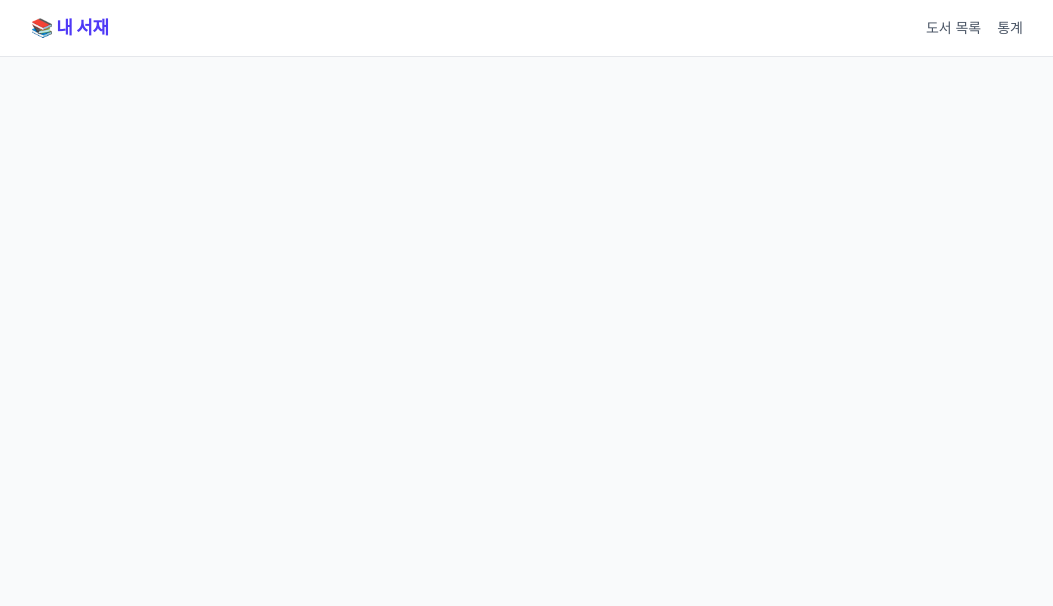
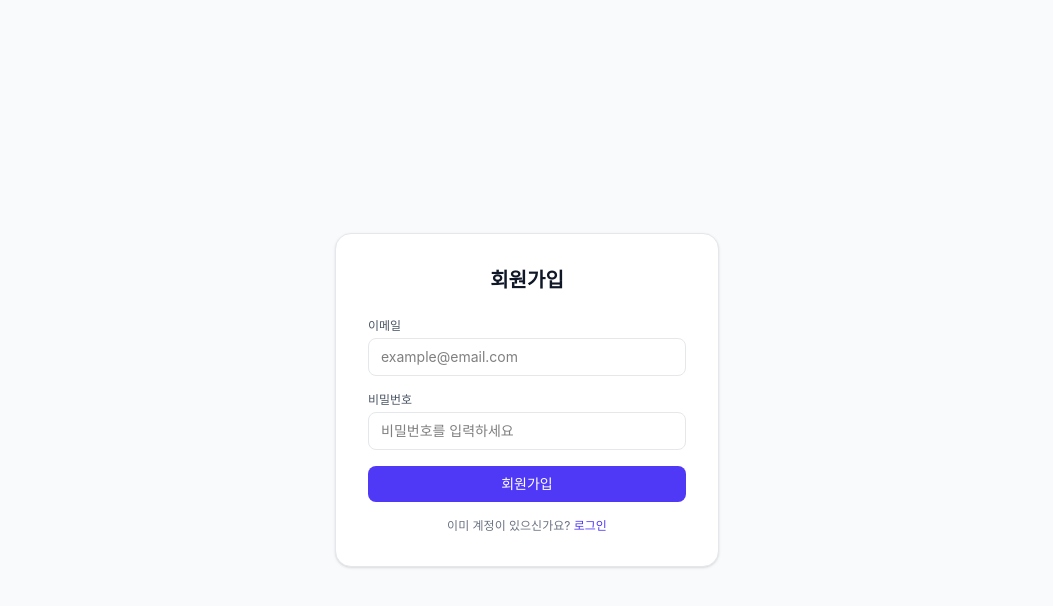
Before and after one commit to dhlee-0305/bookfrontend, a React (Vite) app: page /signup in a window 1280 px wide. Before the commit this address had no page. Shown: the top 606 px of the page, without its empty margins (113-1166 px from the left). Built offline with nearby package versions, Linux system fonts and the light colour scheme; no server answers.

Commit message:
feat: 회원가입/로그인 인증 기능 추가
- withCredentials 옵션 적용 (세션 쿠키 전달)
- AuthContext로 전역 로그인 상태 관리 (앱 진입 시 /api/auth/me 복원)
- 회원가입(/signup), 로그인(/login) 페이지 추가
- 헤더에 로그인/로그아웃 버튼 추가

```diff
--- a/src/App.jsx
+++ b/src/App.jsx
@@ -1,13 +1,23 @@
 import { BrowserRouter, Routes, Route, Navigate } from 'react-router-dom'
+import { AuthProvider } from './context/AuthContext'
 import Layout from './components/Layout'
 import BookList from './pages/BookList'
 import BookForm from './pages/BookForm'
 import BookDetail from './pages/BookDetail'
 import Stats from './pages/Stats'
+import Login from './pages/Login'
+import Signup from './pages/Signup'
 
 export default function App() {
   return (
     <BrowserRouter>
+      <AuthProvider>
+        <Routes>
+          <Route path="/login" element={<Login />} />
+          <Route path="/signup" element={<Signup />} />
+          <Route
+            path="*"
+            element={
               <Layout>
                 <Routes>
                   <Route path="/" element={<Navigate to="/books" replace />} />
@@ -18,6 +28,10 @@ export default function App() {
                   <Route path="/stats" element={<Stats />} />
                 </Routes>
               </Layout>
+            }
+          />
+        </Routes>
+      </AuthProvider>
     </BrowserRouter>
   )
 }
--- /dev/null
+++ b/src/api/auth.js
@@ -0,0 +1,9 @@
+import client from './client'
+
+export const fetchMe = () => client.get('/auth/me')
+
+export const signup = (data) => client.post('/auth/signup', data)
+
+export const login = (data) => client.post('/auth/login', data)
+
+export const logout = () => client.post('/auth/logout')
--- a/src/api/books.js
+++ b/src/api/books.js
@@ -1,7 +1,7 @@
 import client from './client'
 
 export const fetchBooks = (params) =>
-  client.get('/books', { params: { ...params, include: 'readStatus' } })
+  client.get('/books', { params: { ...params } })
 
 export const fetchBook = (id) =>
   client.get(`/books/${id}`)
--- a/src/api/client.js
+++ b/src/api/client.js
@@ -3,6 +3,7 @@ import axios from 'axios'
 const client = axios.create({
   baseURL: '/api',
   headers: { 'Content-Type': 'application/json' },
+  withCredentials: true,
 })
 
 client.interceptors.response.use(
--- a/src/components/Layout.jsx
+++ b/src/components/Layout.jsx
@@ -1,7 +1,15 @@
-import { Link, useLocation } from 'react-router-dom'
+import { Link, useLocation, useNavigate } from 'react-router-dom'
+import { useAuth } from '../context/AuthContext'
 
 export default function Layout({ children }) {
   const { pathname } = useLocation()
+  const navigate = useNavigate()
+  const { user, logout } = useAuth()
+
+  const handleLogout = async () => {
+    await logout()
+    navigate('/login')
+  }
 
   return (
     <div className="min-h-screen bg-gray-50">
@@ -10,7 +18,7 @@ export default function Layout({ children }) {
           <Link to="/" className="text-lg font-bold text-indigo-600 tracking-tight">
             📚 내 서재
           </Link>
-          <nav className="flex gap-4 text-sm font-medium text-gray-600">
+          <nav className="flex items-center gap-4 text-sm font-medium text-gray-600">
             <Link
               to="/books"
               className={`hover:text-indigo-600 transition-colors ${
@@ -27,6 +35,23 @@ export default function Layout({ children }) {
             >
               통계
             </Link>
+            {user ? (
+              <button
+                onClick={handleLogout}
+                className="text-gray-400 hover:text-red-500 transition-colors"
+              >
+                로그아웃
+              </button>
+            ) : (
+              <Link
+                to="/login"
+                className={`hover:text-indigo-600 transition-colors ${
+                  pathname === '/login' ? 'text-indigo-600' : ''
+                }`}
+              >
+                로그인
+              </Link>
+            )}
           </nav>
         </div>
       </header>
--- /dev/null
+++ b/src/context/AuthContext.jsx
@@ -0,0 +1,29 @@
+import { createContext, useContext, useEffect, useState } from 'react'
+import { fetchMe, logout as logoutApi } from '../api/auth'
+
+const AuthContext = createContext(null)
+
+export function AuthProvider({ children }) {
+  const [user, setUser] = useState(undefined) // undefined = 초기화 전, null = 비로그인
+
+  useEffect(() => {
+    fetchMe()
+      .then((res) => setUser(res.data))
+      .catch(() => setUser(null))
+  }, [])
+
+  const login = (userData) => setUser(userData)
+
+  const logout = async () => {
+    await logoutApi()
+    setUser(null)
+  }
+
+  return (
+    <AuthContext.Provider value={{ user, login, logout }}>
+      {children}
+    </AuthContext.Provider>
+  )
+}
+
+export const useAuth = () => useContext(AuthContext)
--- a/src/pages/BookDetail.jsx
+++ b/src/pages/BookDetail.jsx
@@ -103,7 +103,7 @@ export default function BookDetail() {
             <p className="text-xs text-gray-400">ISBN: {book.isbn}</p>
           )}
           {book.purchaseDate && (
-            <p className="text-xs text-gray-400">구입일: {book.purchaseDate}</p>
+            <p className="text-xs text-gray-400">구입일: {new Date(book.purchaseDate).toISOString().slice(0, 10)}</p>
           )}
         </div>
       </div>
--- /dev/null
+++ b/src/pages/Login.jsx
@@ -0,0 +1,88 @@
+import { useState } from 'react'
+import { Link, useNavigate, useLocation } from 'react-router-dom'
+import { login as loginApi } from '../api/auth'
+import { useAuth } from '../context/AuthContext'
+
+export default function Login() {
+  const navigate = useNavigate()
+  const location = useLocation()
+  const { login } = useAuth()
+  const [form, setForm] = useState({ email: '', password: '' })
+  const [error, setError] = useState('')
+  const [isPending, setIsPending] = useState(false)
+
+  const from = location.state?.from ?? '/books'
+  const set = (key, value) => setForm((prev) => ({ ...prev, [key]: value }))
+
+  const handleSubmit = async (e) => {
+    e.preventDefault()
+    setError('')
+    setIsPending(true)
+    try {
+      const res = await loginApi(form)
+      login(res.data)
+      navigate(from, { replace: true })
+    } catch (err) {
+      if (err.message?.includes('401') || err.message?.includes('인증') || err.message?.includes('비밀번호') || err.message?.includes('없')) {
+        setError('이메일 또는 비밀번호가 올바르지 않습니다.')
+      } else {
+        setError(err.message ?? '로그인에 실패했습니다.')
+      }
+    } finally {
+      setIsPending(false)
+    }
+  }
+
+  return (
+    <div className="min-h-screen bg-gray-50 flex items-center justify-center px-4">
+      <div className="w-full max-w-sm bg-white rounded-2xl border border-gray-200 p-8 shadow-sm">
+        <h1 className="text-xl font-bold text-gray-900 mb-6 text-center">로그인</h1>
+
+        <form onSubmit={handleSubmit} className="space-y-4">
+          <div>
+            <label className="block text-xs font-medium text-gray-600 mb-1">이메일</label>
+            <input
+              type="text"
+              required
+              value={form.email}
+              onChange={(e) => set('email', e.target.value)}
+              placeholder="example@email.com"
+              className="w-full px-3 py-2 text-sm border border-gray-200 rounded-lg focus:outline-none focus:ring-2 focus:ring-indigo-400"
+            />
+          </div>
+
+          <div>
+            <label className="block text-xs font-medium text-gray-600 mb-1">비밀번호</label>
+            <input
+              type="password"
+              required
+              value={form.password}
+              onChange={(e) => set('password', e.target.value)}
+              placeholder="비밀번호를 입력하세요"
+              className="w-full px-3 py-2 text-sm border border-gray-200 rounded-lg focus:outline-none focus:ring-2 focus:ring-indigo-400"
+            />
+          </div>
+
+          {error && (
+            <p className="text-xs text-red-500">{error}</p>
+          )}
+
+          <button
+            type="submit"
+            disabled={isPending}
+            className="w-full py-2 text-sm bg-indigo-600 text-white rounded-lg hover:bg-indigo-700 font-medium disabled:opacity-50"
+          >
+            {isPending ? '로그인 중...' : '로그인'}
+          </button>
+        </form>
+
+        <p className="mt-4 text-xs text-center text-gray-500">
+          계정이 없으신가요?{' '}
+          <Link to="/signup" className="text-indigo-600 hover:underline">
+            회원가입
+          </Link>
+        </p>
+      </div>
+    </div>
+  )
+}
--- /dev/null
+++ b/src/pages/Signup.jsx
@@ -0,0 +1,90 @@
+import { useState } from 'react'
+import { Link, useNavigate } from 'react-router-dom'
+import { signup } from '../api/auth'
+
+export default function Signup() {
+  const navigate = useNavigate()
+  const [form, setForm] = useState({ email: '', password: '' })
+  const [error, setError] = useState('')
+  const [isPending, setIsPending] = useState(false)
+
+  const set = (key, value) => setForm((prev) => ({ ...prev, [key]: value }))
+
+  const handleSubmit = async (e) => {
+    e.preventDefault()
+    setError('')
+
+    const emailRegex = /^[^\s@]+@[^\s@]+\.[^\s@]+$/
+    if (!emailRegex.test(form.email)) {
+      setError('올바른 이메일 형식을 입력해주세요.')
+      return
+    }
+
+    setIsPending(true)
+    try {
+      await signup(form)
+      navigate('/login')
+    } catch (err) {
+      if (err.message?.includes('409') || err.message?.toLowerCase().includes('duplicate') || err.message?.includes('이미')) {
+        setError('이미 사용 중인 이메일입니다.')
+      } else {
+        setError(err.message ?? '회원가입에 실패했습니다.')
+      }
+    } finally {
+      setIsPending(false)
+    }
+  }
+
+  return (
+    <div className="min-h-screen bg-gray-50 flex items-center justify-center px-4">
+      <div className="w-full max-w-sm bg-white rounded-2xl border border-gray-200 p-8 shadow-sm">
+        <h1 className="text-xl font-bold text-gray-900 mb-6 text-center">회원가입</h1>
+
+        <form onSubmit={handleSubmit} className="space-y-4">
+          <div>
+            <label className="block text-xs font-medium text-gray-600 mb-1">이메일</label>
+            <input
+              type="text"
+              required
+              value={form.email}
+              onChange={(e) => set('email', e.target.value)}
+              placeholder="example@email.com"
+              className="w-full px-3 py-2 text-sm border border-gray-200 rounded-lg focus:outline-none focus:ring-2 focus:ring-indigo-400"
+            />
+          </div>
+
+          <div>
+            <label className="block text-xs font-medium text-gray-600 mb-1">비밀번호</label>
+            <input
+              type="password"
+              required
+              value={form.password}
+              onChange={(e) => set('password', e.target.value)}
+              placeholder="비밀번호를 입력하세요"
+              className="w-full px-3 py-2 text-sm border border-gray-200 rounded-lg focus:outline-none focus:ring-2 focus:ring-indigo-400"
+            />
+          </div>
+
+          {error && (
+            <p className="text-xs text-red-500">{error}</p>
+          )}
+
+          <button
+            type="submit"
+            disabled={isPending}
+            className="w-full py-2 text-sm bg-indigo-600 text-white rounded-lg hover:bg-indigo-700 font-medium disabled:opacity-50"
+          >
+            {isPending ? '가입 중...' : '회원가입'}
+          </button>
+        </form>
+
+        <p className="mt-4 text-xs text-center text-gray-500">
+          이미 계정이 있으신가요?{' '}
+          <Link to="/login" className="text-indigo-600 hover:underline">
+            로그인
+          </Link>
+        </p>
+      </div>
+    </div>
+  )
+}
```
Also changed, not shown: src/components/BookCard.jsx (+8 -1 lines), 1 other file (tests, documents, lock files or other folders). Lines whose indentation alone changed are shown as unchanged.
